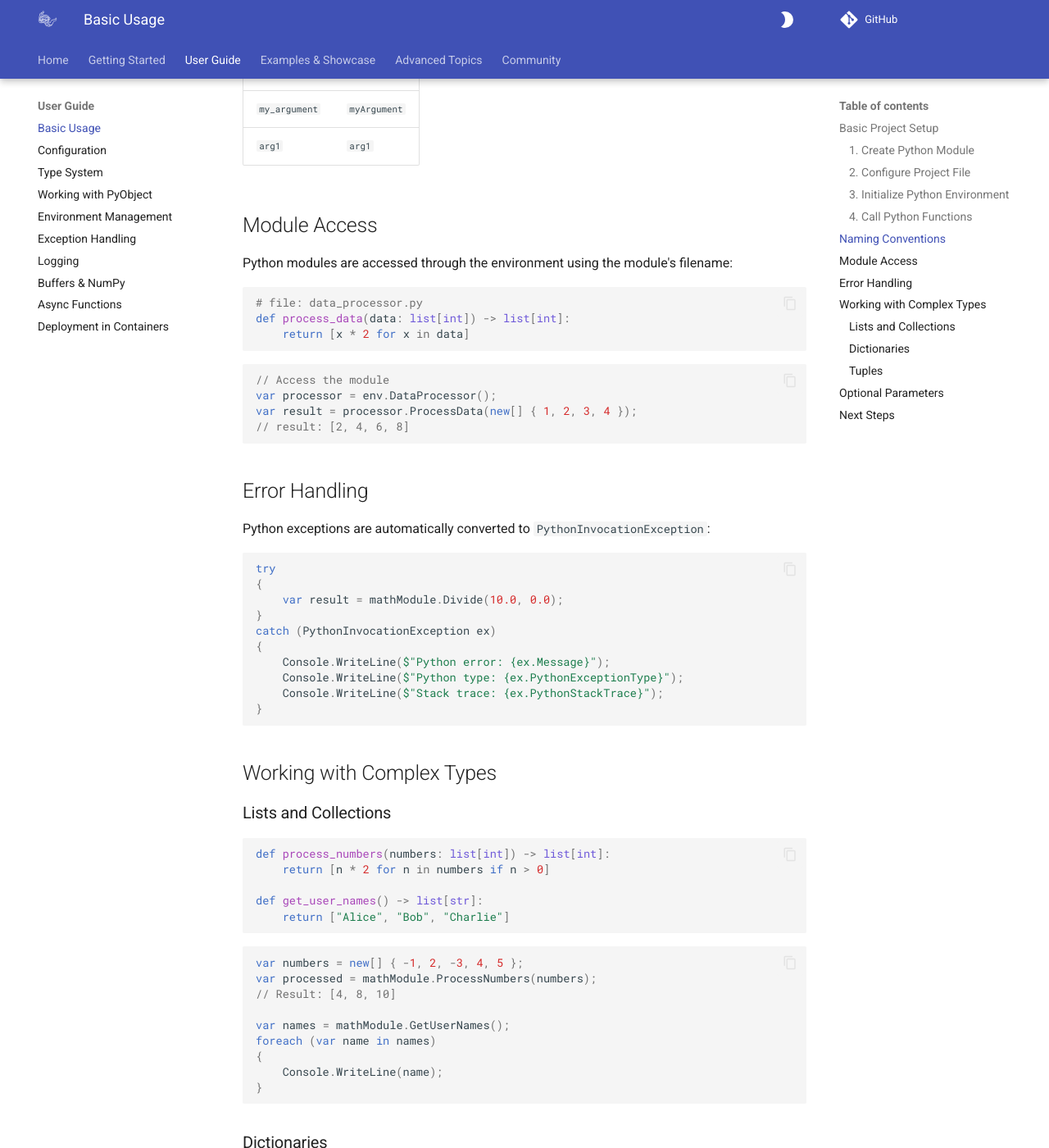
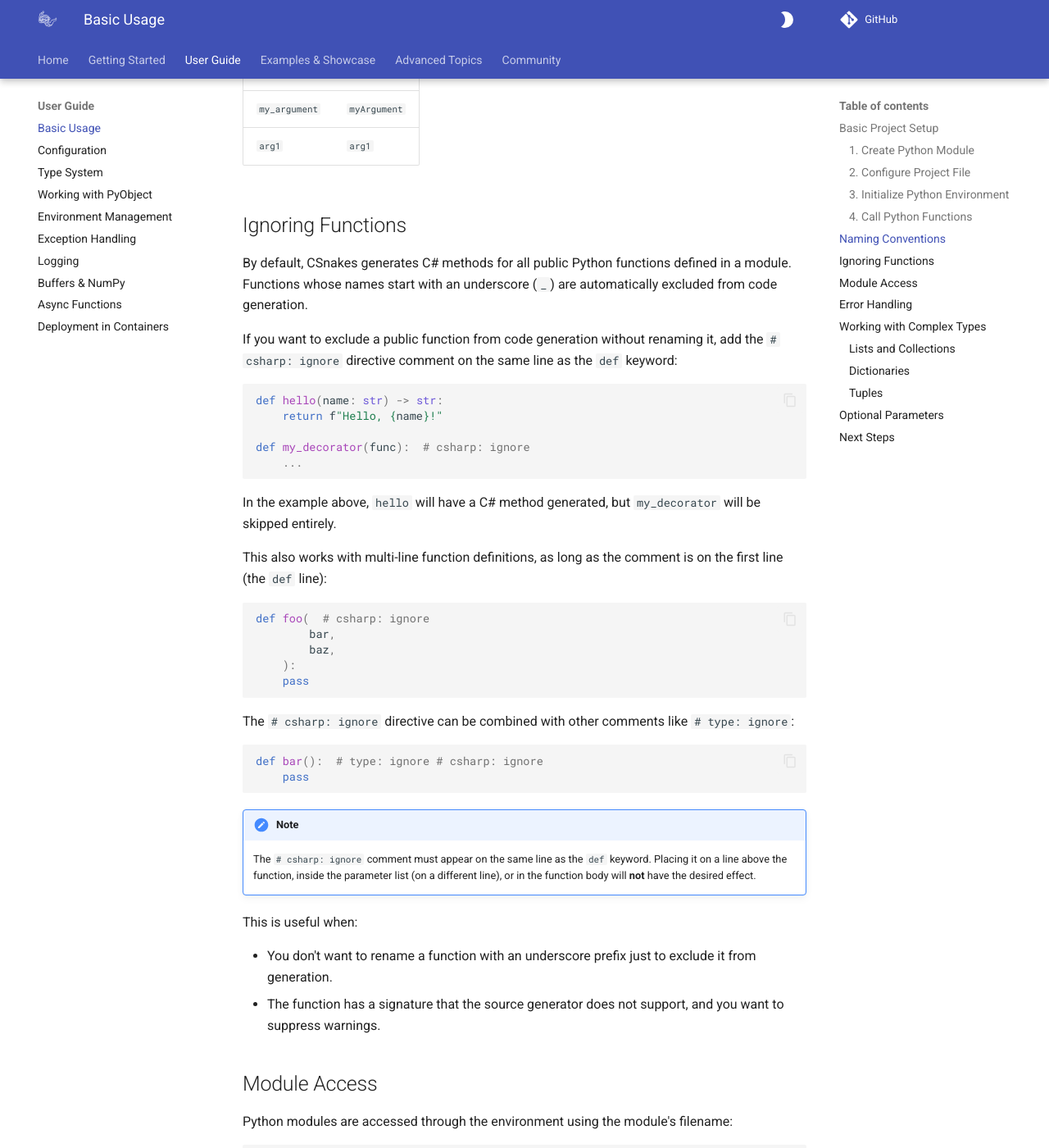
Before and after one commit to tonybaloney/CSnakes, an MkDocs documentation site: the page built from docs/user-guide/basic-usage.md, in a window 1280 px wide and 1400 px high, scrolled down 2347 px. Shown: the whole window at 82% size. Built offline with MkDocs 1.6.1 and Material for MkDocs 9.7.7, drawn with Linux system fonts in a browser that asks for light colours; comment, search, counter and statistics services are not loaded; the version menu is left out.

Commit message:
Document directive comment for skipping function generation (#807)
---------

Co-authored-by: copilot-swe-agent[bot] <198982749+Copilot@users.noreply.github.com>
Co-authored-by: Atif Aziz <code@raboof.com>

````diff
--- a/docs/user-guide/basic-usage.md
+++ b/docs/user-guide/basic-usage.md
@@ -106,6 +106,47 @@ Function argument names are converted to C# conventions in lower case:
 |--------|-----|
 | `my_argument` | `myArgument` |
 | `arg1` | `arg1` |
+
+## Ignoring Functions
+
+By default, CSnakes generates C# methods for all public Python functions defined in a module. Functions whose names start with an underscore (`_`) are automatically excluded from code generation.
+
+If you want to exclude a public function from code generation without renaming it, add the `# csharp: ignore` directive comment on the same line as the `def` keyword:
+
+```python
+def hello(name: str) -> str:
+    return f"Hello, {name}!"
+
+def my_decorator(func):  # csharp: ignore
+    ...
+```
+
+In the example above, `hello` will have a C# method generated, but `my_decorator` will be skipped entirely.
+
+This also works with multi-line function definitions, as long as the comment is on the first line (the `def` line):
+
+```python
+def foo(  # csharp: ignore
+        bar,
+        baz,
+    ):
+    pass
+```
+
+The `# csharp: ignore` directive can be combined with other comments like `# type: ignore`:
+
+```python
+def bar():  # type: ignore # csharp: ignore
+    pass
+```
+
+!!! note
+    The `# csharp: ignore` comment must appear on the same line as the `def` keyword. Placing it on a line above the function, inside the parameter list (on a different line), or in the function body will **not** have the desired effect.
+
+This is useful when:
+
+- You don't want to rename a function with an underscore prefix just to exclude it from generation.
+- The function has a signature that the source generator does not support, and you want to suppress warnings.
 
 ## Module Access
 
````
